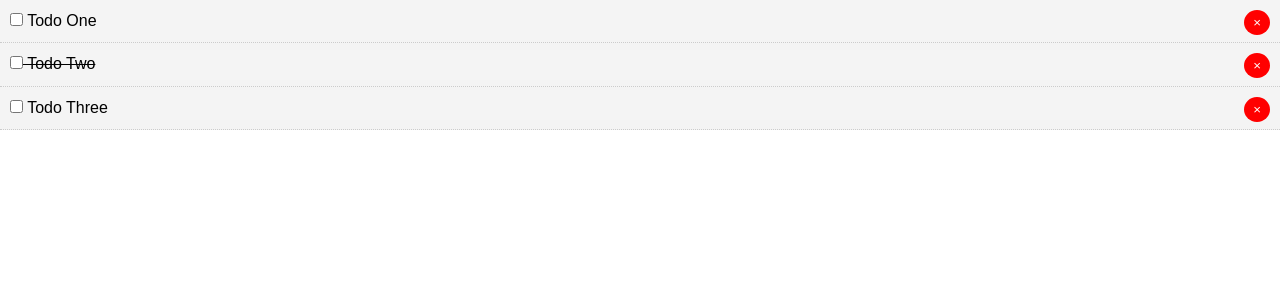
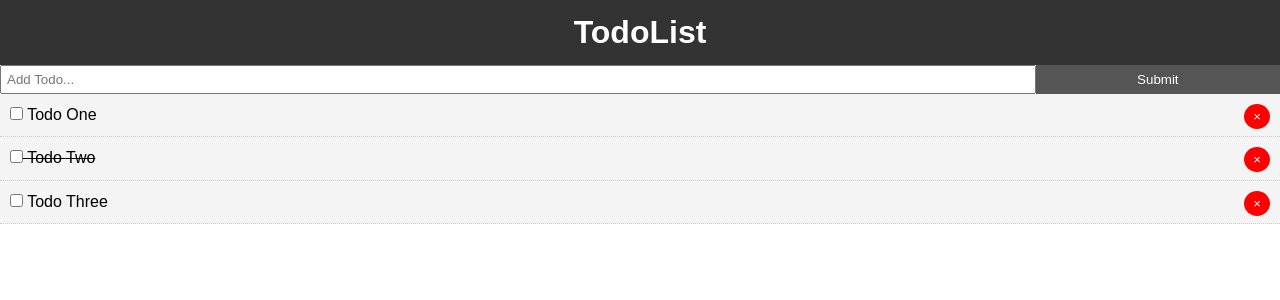
Before and after one commit to DeboDevelop/VueTodo, a Vue app in the folder vue_todo/: page / in a window 1280 px wide. Shown: the top 300 px of the page. Built offline with nearby package versions, Linux system fonts and the light colour scheme.

Commit message:
Created the Add Todo Feature.

```diff
--- a/vue_todo/package.json
+++ b/vue_todo/package.json
@@ -9,6 +9,7 @@
   },
   "dependencies": {
     "core-js": "^3.6.5",
+    "uuid": "^8.3.1",
     "vue": "^2.6.11"
   },
   "devDependencies": {
--- a/vue_todo/src/App.vue
+++ b/vue_todo/src/App.vue
@@ -1,16 +1,22 @@
 <template>
   <div id="app">
+    <Header />
+    <AddTodo v-on:add-todo="addTodo" />
     <Todos v-bind:todos="todos" v-on:del-todo="deleteTodo" />
   </div>
 </template>
 
 <script>
 import Todos from './components/Todos';
+import AddTodo from './components/AddTodo';
+import Header from './components/layout/Header';
 
 export default {
   name: 'App',
   components: {
-    Todos
+    Header,
+    Todos,
+    AddTodo
   },
   data() {
     return {
@@ -34,8 +40,11 @@
     }
   },
   methods: {
-    deleteTodo(id) {
+    deleteTodo (id) {
       this.todos = this.todos.filter(todo => todo.id !== id);
+    },
+    addTodo(newTodo) {
+      this.todos = [...this.todos, newTodo];
     }
   }
 }
@@ -52,4 +61,17 @@
   font-family: Arial, Helvetica, sans-serif;
   line-height: 1.4;
 }
+
+.btn {
+  display: inline-block;
+  border: none;
+  background: #555;
+  color: #fff;
+  padding: 7px 20px;
+  cursor: pointer;
+}
+
+.btn:hover {
+  background: #666;
+}
 </style>
--- /dev/null
+++ b/vue_todo/src/components/AddTodo.vue
@@ -0,0 +1,48 @@
+<template>
+    <div>
+        <form @submit.prevent="addTodo">
+            <input type="text" name="title" v-model="title" placeholder="Add Todo..." />
+            <input type="submit" value="Submit" class="btn" />
+        </form>
+    </div>
+</template>
+
+<script>
+import {v4 as uuidv4} from "uuid";
+
+export default {
+    name: "AddTodo",
+    data() {
+        return {
+            title: ''
+        }
+    },
+    methods: {
+        addTodo() {
+            const newTodo = {
+                id: uuidv4(),
+                title: this.title,
+                completed: false
+            }
+            this.$emit('add-todo', newTodo);
+            this.title='';
+        }
+    }
+}
+</script>
+
+<style scoped>
+form {
+    display: flex;
+}
+
+input[type="text"] {
+    flex: 10;
+    padding: 5px;
+}
+
+input[type="submit"] {
+    flex: 2;
+}
+
+</style>
--- /dev/null
+++ b/vue_todo/src/components/layout/Header.vue
@@ -0,0 +1,27 @@
+<template>
+    <header class="header">
+        <h1>TodoList</h1>
+    </header>
+</template>
+
+<script>
+export default {
+    name: "Header"
+}
+</script>
+
+<style scoped>
+
+.header {
+    background: #333;
+    color: #fff;
+    text-align: center;
+    padding: 10px;
+}
+
+.header a {
+    color: #fff;
+    padding-right: 5px;
+}
+
+</style>
```
Also changed, not shown: 1 other file (tests, documents, lock files or other folders).
